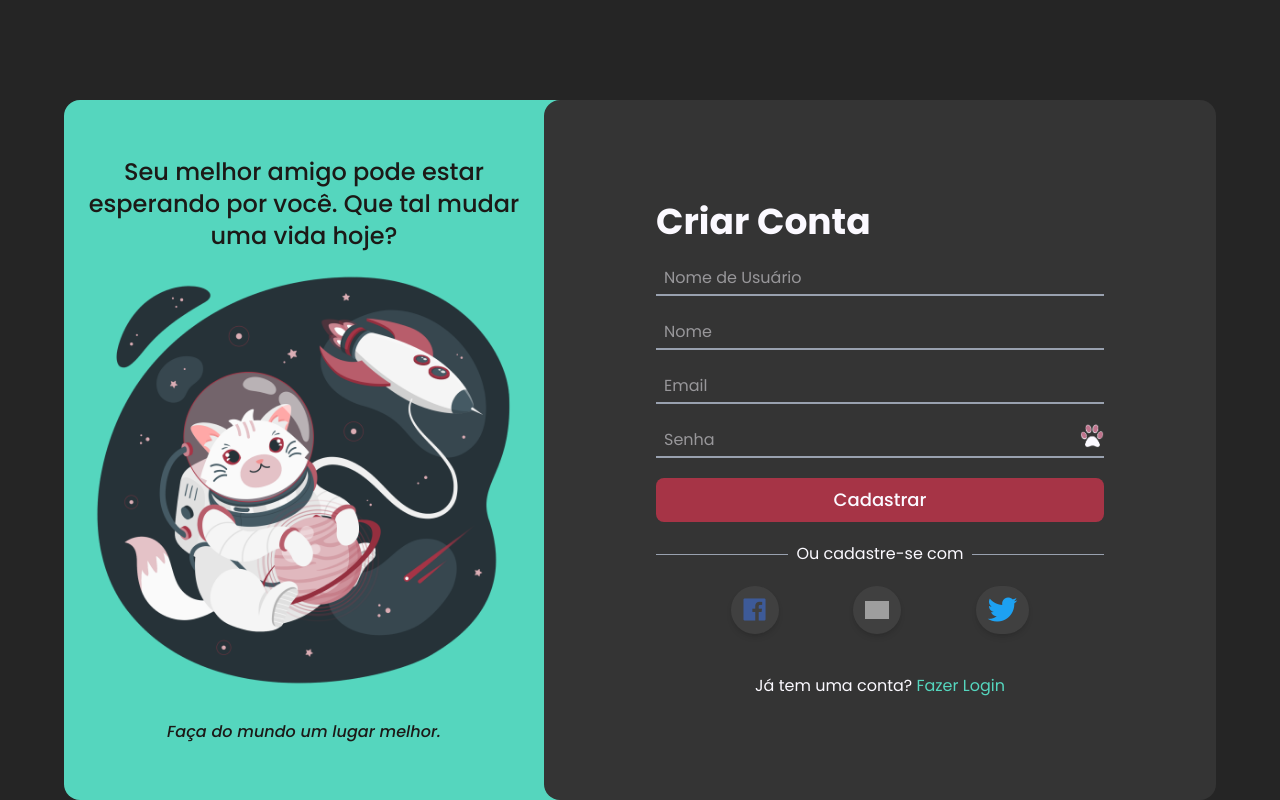
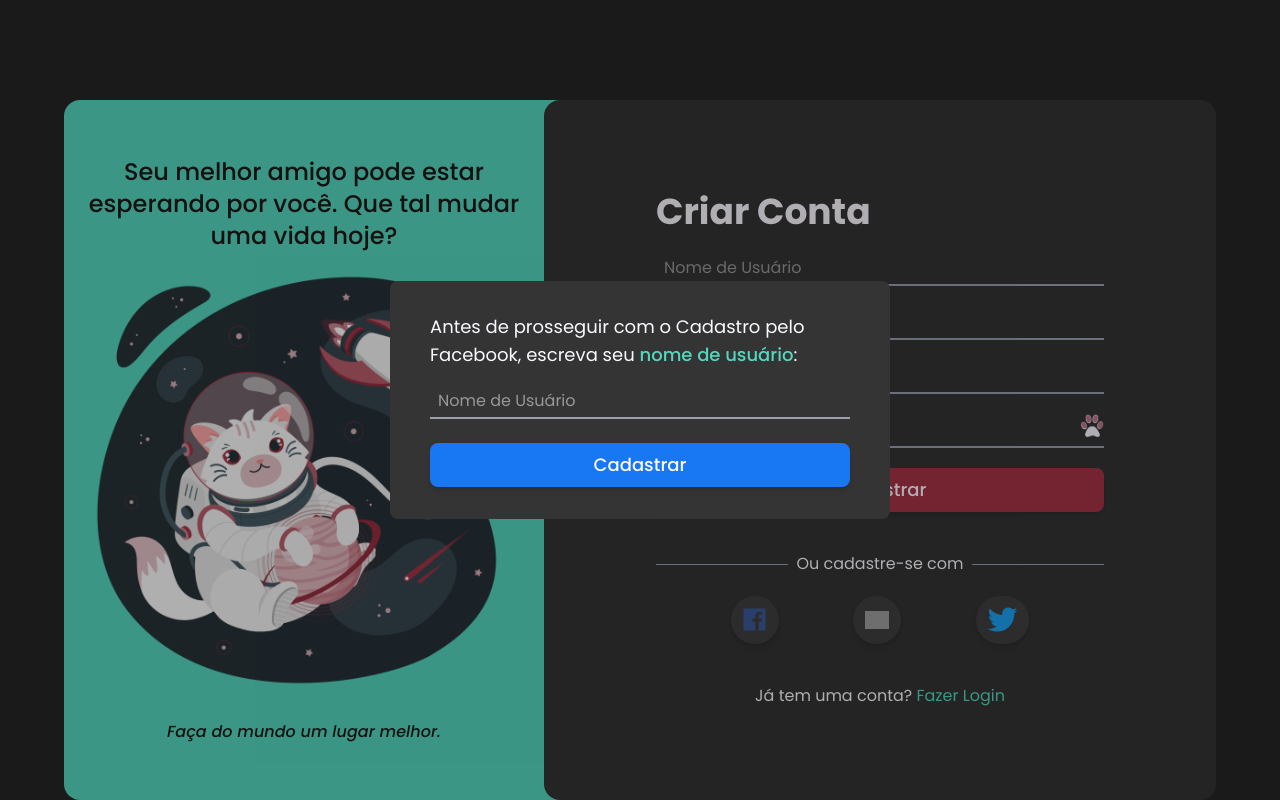
Before and after one commit to emersonjuunior/petli, a React (Vite) app: page /cadastro in a window 1280 px wide. Built offline with nearby package versions, Linux system fonts and the light colour scheme; grey boxes are pictures that could not be loaded.

Commit message:
Desenvolvimento do modal de cadastro, e início do desenvolvimento do Login com Facebook

```diff
--- a/package.json
+++ b/package.json
@@ -14,6 +14,7 @@
     "firebase": "^11.5.0",
     "react": "^19.0.0",
     "react-dom": "^19.0.0",
+    "react-router-dom": "^7.4.0",
     "tailwindcss": "^4.0.14"
   },
   "devDependencies": {
--- a/src/App.tsx
+++ b/src/App.tsx
@@ -1,10 +1,16 @@
+import { BrowserRouter, Routes, Route } from "react-router-dom";
+
 // pages
 import Register from "./pages/Register";
 
 function App() {
   return (
     <div className="min-h-screen min-w-screen pt-[100px] bg-bgBlack text-textWhite">
-      <Register />
+      <BrowserRouter>
+        <Routes>
+          <Route path="/cadastro" element={<Register />} />
+        </Routes>
+      </BrowserRouter>
     </div>
   );
 }
--- /dev/null
+++ b/src/components/CreateUserModal.tsx
@@ -0,0 +1,61 @@
+import { useState } from "react";
+import InputWarning from "./InputWarning";
+
+const CreateUserModal = () => {
+  const [username, setUsername] = useState<string>("");
+  const [isFocused, setIsFocused] = useState<boolean>(false);
+
+  const handleChange = (text: string) => {
+    const filteredValue = text.replace(/[^a-zA-Z0-9_]/g, "");
+    setUsername(filteredValue);
+  };
+
+  const handleRegister = () => {
+
+  }
+
+  return (
+    <div className="w-full h-full inset-0 bg-black/30 fixed flex justify-center items-center z-30">
+      <div className="bg-bgGray w-full max-w-[500px] mx-2 rounded-lg">
+        <form className="flex flex-col gap-4 px-10 py-8">
+          <h3 className="text-lg">
+            Antes de prosseguir com o Cadastro pelo Facebook, escreva seu <span className="font-medium text-accentBlue">nome
+            de usuário</span>:
+          </h3>
+          <label className="relative">
+            <input
+              type="text"
+              placeholder="Nome de Usuário"
+              required
+              onChange={(e) => {
+                setUsername(e.target.value);
+                handleChange(e.target.value);
+              }}
+              onBlur={() => setIsFocused((prev) => !prev)}
+              onFocus={() => setIsFocused((prev) => !prev)}
+              className="w-full mb-2"
+              value={username}
+              minLength={4}
+              maxLength={20}
+            />
+            {isFocused && (
+              <InputWarning
+                text={
+                  "O Nome de Usuário não pode conter espaços ou caracteres especiais."
+                }
+              />
+            )}
+          </label>
+          <button
+            type="submit"
+            className="text-lg font-medium bg-[#1877F2] py-2 rounded-lg cursor-pointer duration-200 hover:bg-[#1852f2] shadow-md"
+          >
+            Cadastrar
+          </button>
+        </form>
+      </div>
+    </div>
+  );
+};
+
+export default CreateUserModal;
--- /dev/null
+++ b/src/components/Error.tsx
@@ -0,0 +1,24 @@
+interface Props {
+  error: string | null;
+  setError: React.Dispatch<React.SetStateAction<string | null>>;
+}
+
+const Error = ({ error, setError }: Props) => {
+  return (
+    <>
+      {error && (
+        <div className="flex items-center justify-between p-4 mb-4 h-[50px] bg-red-100 border-l-4 border-red-500 text-red-700 shadow-md rounded-lg">
+          <div className="flex items-center">
+            <span className="font-medium">{error}</span>
+          </div>
+          <i
+            className="fa-solid fa-xmark cursor-pointer text-lg"
+            onClick={() => setError(null)}
+          ></i>
+        </div>
+      )}
+    </>
+  );
+};
+
+export default Error;
--- /dev/null
+++ b/src/components/InputWarning.tsx
@@ -0,0 +1,16 @@
+interface Props {
+    text: string
+}
+
+const InputWarning = ({text} : Props) => {
+
+  return (
+    <div className="w-full max-w-sm mt-4 p-3 bg-[#242424] text-white rounded-xl rounded-tl-none shadow-lg absolute z-10 bottom-[-70px]">
+      <p className="text-sm font-medium">
+        {text}
+      </p>
+    </div>
+  );
+};
+
+export default InputWarning;
--- a/src/firebase/firebaseConfig.ts
+++ b/src/firebase/firebaseConfig.ts
@@ -1,6 +1,6 @@
 // Import the functions you need from the SDKs you need
 import { initializeApp } from "firebase/app";
-import { getAuth } from "firebase/auth";
+import { getAuth, FacebookAuthProvider } from "firebase/auth";
 import { getFirestore } from "firebase/firestore";
 
 const firebaseConfig = {
@@ -16,5 +16,6 @@ const firebaseConfig = {
 // inicializa o Firebase
 const app = initializeApp(firebaseConfig);
 const db = getFirestore(app);
-export const auth = getAuth(app);
-export { db };
+const auth = getAuth(app);
+const facebookProvider = new FacebookAuthProvider();
+export { db, auth, facebookProvider };
--- a/src/pages/Register.tsx
+++ b/src/pages/Register.tsx
@@ -1,6 +1,11 @@
 import { FormEvent, useState } from "react";
 import { useAuthentication } from "../hooks/useAuthentication";
 import { IUser } from "../interfaces/User";
+
+// components
+import Error from "../components/Error";
+import InputWarning from "../components/InputWarning";
+import CreateUserModal from "../components/CreateUserModal";
 
 const Register = () => {
   const [username, setUsername] = useState<string>("");
@@ -8,10 +13,26 @@ const Register = () => {
   const [email, setEmail] = useState<string>("");
   const [password, setPassword] = useState<string>("");
   const [viewPassword, setViewPassword] = useState<boolean>(false);
-  const { createUser, loading } = useAuthentication();
+  const [passwordStrength, setPasswordStrength] = useState<number>(0);
+  const [isFocused, setIsFocused] = useState<boolean>(false);
+  const [isPasswordFocused, setIsPasswordFocused] = useState<boolean>(false);
+  const { createUser, createUserWithFacebook, loading, error, setError } =
+    useAuthentication();
 
   const handleRegister = (e: FormEvent<HTMLFormElement>) => {
     e.preventDefault();
+
+    if (passwordStrength < 3) {
+      setError("Sua senha não atende os requisitos.");
+      return;
+    }
+
+    if (!/^[a-zA-Z0-9_]+$/.test(username)) {
+      setError(
+        "O Nome de Usuário não pode conter espaços ou caracteres especiais."
+      );
+      return;
+    }
 
     const newUser: IUser = {
       username,
@@ -21,6 +42,29 @@ const Register = () => {
     };
 
     createUser(newUser);
+  };
+
+  const checkPasswordRequirements = (password: string): void => {
+    let strength = 0;
+
+    if (password.length >= 8) {
+      strength++;
+    }
+
+    if (/\d/.test(password)) {
+      strength++;
+    }
+
+    if (/[a-zA-Z]/.test(password)) {
+      strength++;
+    }
+
+    setPasswordStrength(strength);
+  };
+
+  const handleChange = (text: string) => {
+    const filteredValue = text.replace(/[^a-zA-Z0-9_]/g, "");
+    setUsername(filteredValue);
   };
 
   return (
@@ -47,49 +91,106 @@ const Register = () => {
             className="w-full flex flex-col gap-5 mb-5"
           >
             <h1 className="font-bold text-4xl self-start">Criar Conta</h1>
+
+            <label className="relative">
               <input
                 type="text"
                 placeholder="Nome de Usuário"
                 required
-              onChange={(e) => setUsername(e.target.value)}
+                onChange={(e) => {
+                  setUsername(e.target.value);
+                  handleChange(e.target.value);
+                }}
+                onBlur={() => setIsFocused((prev) => !prev)}
+                onFocus={() => setIsFocused((prev) => !prev)}
+                className="w-full"
                 value={username}
+                minLength={4}
+                maxLength={20}
               />
+              {isFocused && (
+                <InputWarning
+                  text={
+                    "O Nome de Usuário não pode conter espaços ou caracteres especiais."
+                  }
+                />
+              )}
+            </label>
+            <label>
               <input
                 type="text"
                 placeholder="Nome"
                 required
                 onChange={(e) => setName(e.target.value)}
                 value={name}
+                minLength={8}
+                maxLength={50}
+                className="w-full"
               />
+            </label>
+            <label>
               <input
                 type="email"
                 placeholder="Email"
                 required
                 onChange={(e) => setEmail(e.target.value)}
                 value={email}
+                minLength={10}
+                maxLength={50}
+                className="w-full"
               />
-            <div className="w-full flex relative">
+            </label>
+            <div className="w-full flex flex-col relative gap-3">
+              <label className="w-full">
                 <input
                   type={viewPassword ? "text" : "password"}
                   placeholder="Senha"
                   required
-                onChange={(e) => setPassword(e.target.value)}
+                  onChange={(e) => {
+                    setPassword(e.target.value);
+                    checkPasswordRequirements(e.target.value);
+                  }}
+                  onBlur={() => setIsPasswordFocused((prev) => !prev)}
+                  onFocus={() => setIsPasswordFocused((prev) => !prev)}
                   value={password}
                   className="w-full pr-15"
                 />
+              </label>
               <img
                 src={`./${viewPassword ? "no-" : ""}view-password.png`}
                 alt="Visualizar Senha"
                 className="size-6 absolute right-0 cursor-pointer"
                 onClick={() => setViewPassword((prev) => !prev)}
               />
+              {isPasswordFocused && (
+                <div className="w-full mt-4 p-3 bg-[#242424] text-white rounded-xl rounded-tl-none shadow-lg absolute z-10 bottom-[-60px]">
+                  <div className="flex w-full bg-gray-700 h-[4px]">
+                    <div
+                      className={`h-full transition-all duration-800 bg-green-600 ${
+                        passwordStrength === 1
+                          ? "w-1/3"
+                          : passwordStrength === 2
+                          ? "w-2/3"
+                          : passwordStrength === 3
+                          ? "w-full"
+                          : "w-0"
+                      }`}
+                    ></div>
+                  </div>
+                  <span className="text-xs">
+                    Sua senha deve conter pelo menos 8 caracteres, 1 letra e 1
+                    número.
+                  </span>
+                </div>
+              )}
             </div>
             <button
               type="submit"
-              className="text-lg font-medium bg-secondaryRed py-2 rounded-lg cursor-pointer duration-200 hover:bg-rose-700"
+              className="text-lg font-medium bg-secondaryRed py-2 rounded-lg cursor-pointer duration-200 hover:bg-rose-700 shadow-md"
             >
               Cadastrar
             </button>
+            <div>{error && <Error error={error} setError={setError} />}</div>
           </form>
           <div className="w-full">
             <div className="flex w-full items-center justify-center gap-2 mb-5">
@@ -99,7 +200,10 @@ const Register = () => {
             </div>
             <div className="flex justify-evenly mb-10">
               <div className="flex items-center justify-center bg-[#404040] p-3 rounded-full shadow-md cursor-pointer duration-300 hover:scale-110">
-                <i className="devicon-facebook-plain colored text-2xl"></i>
+                <i
+                  className="devicon-facebook-plain colored text-2xl"
+                  onClick={createUserWithFacebook}
+                ></i>
               </div>
               <div className="flex items-center justify-center bg-[#404040] p-3 rounded-full shadow-md cursor-pointer duration-300 hover:scale-110">
                 <img
@@ -117,6 +221,7 @@ const Register = () => {
             <span className="text-accentBlue">Fazer Login</span>
           </p>
         </div>
+        <CreateUserModal />
       </section>
     </main>
   );
```
Also changed, not shown: src/hooks/useAuthentication.ts (+41 -3 lines), 1 other file (tests, documents, lock files or other folders). Lines whose indentation alone changed are shown as unchanged.
